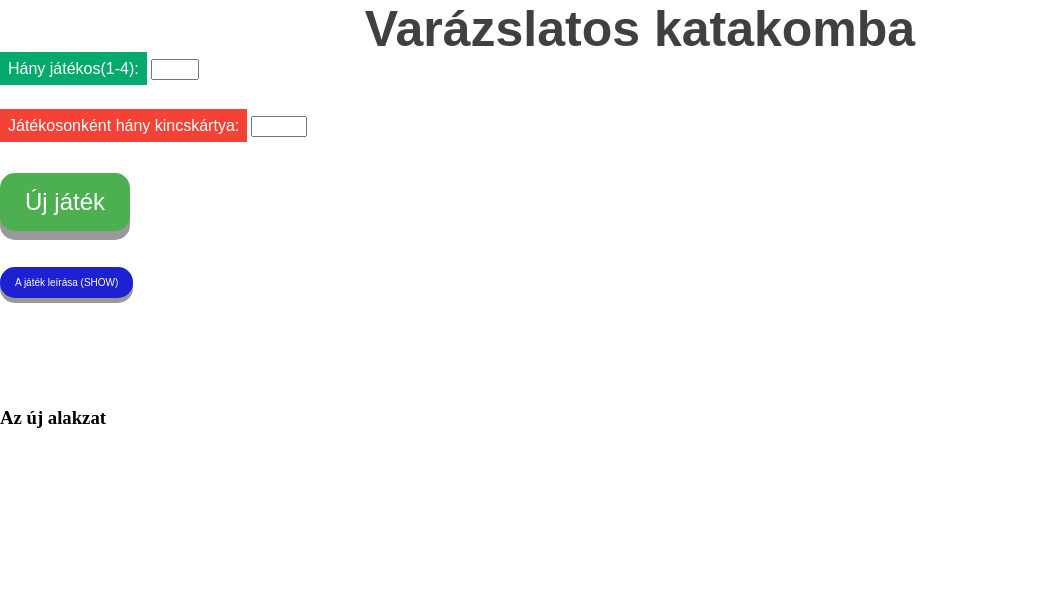
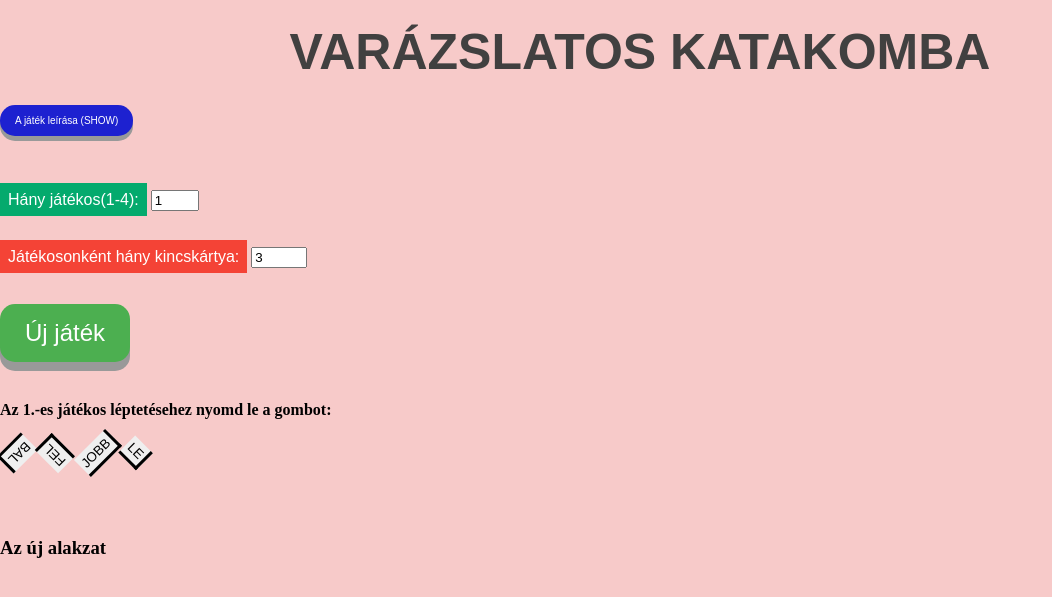
Before and after one commit to thebird97/UniWebprogramming, a PHP site: page / in a window 1280 px wide. Shown: the top 597 px of the page, without its empty margins (0-1052 px from the left). Run offline with PHP 8.4, Linux system fonts and the light colour scheme.

Commit message:
added multiple player

```diff
--- a/JSAssignment/index.html
+++ b/JSAssignment/index.html
@@ -3,34 +3,42 @@
 <head>
     <meta charset="UTF-8">
     <link rel="stylesheet" href="style.css">
-    <title>Varázslatos katakomba</title>
+
 </head>
 <body>
 <h1>Varázslatos katakomba</h1>
-<label for="playernumber" class="label success">Hány játékos(1-4):</label>
-<input type="number" id="playernumber" name="playernumber"
-       min="1" max="4">
-<br>
-<br>
-<br>
-
-<label for="treasurechest" class="label danger">Játékosonként hány kincskártya:</label>
-<input type="number" id="treasurechest" name="treasurechest"
-       min="1" max="24">
-
-<br>
-<br>
-<br>
-<input type="button" id="start" value="Új játék">
-<br>
-<br>
-<br>
 <input type="button" id="description" value="A játék leírása (SHOW)">
 <div class="description_div">
 
 </div>
 
 <br>
+<br>
+<br>
+
+<label for="playernumber" class="label success">Hány játékos(1-4):</label>
+<input type="number" id="playernumber" name="playernumber"
+       min="1" max="4" value="1">
+<br>
+<br>
+<br>
+<label for="treasurechest" class="label danger">Játékosonként hány kincskártya:</label>
+<input type="number" id="treasurechest" name="treasurechest"
+       min="1" max="24" value="3">
+
+<br>
+<br>
+<br>
+<input type="button"  id="start"  value="Új játék">
+<br>
+<br>
+<h4>Az 1.-es játékos léptetésehez nyomd le a gombot:</h4>
+<input type="button" id="left"  class="arrow left" value="BAL">
+<input type="button" id="up" class="arrow up" value="FEL">
+<input type="button" id="right" class="arrow right" value="JOBB">
+<input type="button" id="down" class="arrow down" value="LE">
+
+
 <br>
 <br>
 <div class="gametable">
@@ -44,7 +52,6 @@
 </div>
 
 
-
 <script src="script.js"></script>
 </body>
 </html>
--- a/JSAssignment/script.js
+++ b/JSAssignment/script.js
@@ -623,26 +623,61 @@ function generate_treasure() {
 
      */
     //3 kincs felhelyzése
+    /*
     for (let i = 0; i <= 3; i++) {
         let treasureX = Math.floor(Math.random() * 6) + 2;
         let treasureY = Math.floor(Math.random() * 6) + 2;
-        let cellID = "ROOM" + treasureX + treasureY;
+
         matrix[treasureX][treasureY].set_isTREASURE_IN(true);
-        document.getElementById(cellID).setAttribute('img/src', matrix[treasureX][treasureY].getImage());
-            //matrix[treasureX][treasureY].getImage();
+        let selectors = "#ROOM" + treasureX + treasureY + "> img";
 
-        console.log("ssrccc " + document.getElementById(cellID).src);
-        console.log(matrix[treasureX][treasureY].get_isTREASURE_IN());
-        console.log(matrix[treasureX][treasureY].getImage());
-        console.log("kincs adva a + " + cellID);
+        let cellquery = document.querySelector(selectors);
+        console.log(cellquery);
+        cellquery.setAttribute('src', matrix[treasureX][treasureY].getImage());
+
+
     }
 
+     */
+
+//treasurepice db  kincs felhelyzése
+
+    for (let i = 0; i <= parseInt(treasurePiece.value); i++) {
+        let treasureX = Math.floor(Math.random() * 6) + 2;
+        let treasureY = Math.floor(Math.random() * 6) + 2;
+
+        matrix[treasureX][treasureY].set_isTREASURE_IN(true);
+        let selectors = "#ROOM" + treasureX + treasureY + "> img";
+
+        let cellquery = document.querySelector(selectors);
+        cellquery.setAttribute('src', matrix[treasureX][treasureY].getImage());
+
+
+    }
 
 
 }
 
 function spawn_player() {
-    ///Játéktér: A rácsra fel van helyezve legalább 1 játékos figurája (0,5 pont)
+///Játéktér: A rácsra fel van helyezve legalább 1 játékos figurája (0,5 pont)
+
+
+    for (let i = 0; i < parseInt(playerPiece.value); i++) {
+        let playerX = Math.floor(Math.random() * 7) + 1;
+        let playerY = Math.floor(Math.random() * 7) + 1;
+        while (matrix[playerX][playerY].get_isTREASURE_IN() === true) {
+            let playerX = Math.floor(Math.random() * 7) + 1;
+            let playerY = Math.floor(Math.random() * 7) + 1;
+
+        }
+
+        matrix[playerX][playerY].set_isPLAYER_IN(true);
+        let selectors = "#ROOM" + playerX + playerY + "> img";
+
+        let cellquery = document.querySelector(selectors);
+        cellquery.setAttribute('src', matrix[playerX][playerY].getImage());
+    }
+
 }
 
 //////////CONSTANTS:
@@ -651,10 +686,17 @@ const text = readTextFile("description.txt");
 const startButton = document.querySelector("#start");
 const descriptionButton = document.querySelector("#description");
 const gametablediv = document.querySelector(".gametable");
+const treasurePiece = document.querySelector("#treasurechest");
+const playerPiece = document.querySelector("#playernumber");
+
+const leftButton = document.querySelector("#left");
+const upButton = document.querySelector("#up");
+const rightButton = document.querySelector("#right");
+const downButton = document.querySelector("#down");
 
 
 function startGame() {
-    //table.style.display = "block";
+//table.style.display = "block";
     gametablediv.innerHTML = "";
 
     curve_counter = 0;
@@ -662,45 +704,11 @@ function startGame() {
     straight_counter = 0;
 
     generate_table_without_player_and_treasure();
-   //generate_treasure();
- //   spawn_player();
-
-
-    let cellid = document.querySelector("#ROOM11");
-    let cellchild = cellid.childNodes;
-    console.log(cellid.getAttribute('id'));
-    console.log(cellchild);
-    for(let value of cellchild.values()) {
-        console.log(value);
-    }
-
-
-
-
-/*
-
-    let getAllImages = document.getElementsByTagName('img');
-    console.log(getAllImages)
-    for (let i = 0; i < getAllImages.length; i++) {
-        (function(x) {
-            getAllImages[x].addEventListener('click', function() {
-
-                alert(this.getAttribute('src'))
-                this.setAttribute('src', '01T.png')
-
-
-            })
-
-
-        }(i))
-   }
-*/
-
-
+    generate_treasure(treasurePiece);
+    spawn_player();
 
 
 }
-
 
 
 function showDescription() {
@@ -723,6 +731,28 @@ function showDescription() {
 
 }
 
+function left_click() {
+    console.log("left_click");
+}
+
+function up_click() {
+    console.log("up_click");
+}
+
+function right_click() {
+    console.log("right_click");
+}
+
+function down_click() {
+    console.log("down_click");
+}
+
+///EVEENT LISTENERS
+
 
 startButton.addEventListener('click', startGame);
 descriptionButton.addEventListener('click', showDescription);
+leftButton.addEventListener('click', left_click);
+upButton.addEventListener('click', up_click);
+rightButton.addEventListener('click', right_click);
+downButton.addEventListener('click', down_click);
--- a/JSAssignment/style.css
+++ b/JSAssignment/style.css
@@ -1,29 +1,59 @@
-/*
-table {
-    width: 90% ;
-    border-top: 1px solid black;
+.arrow {
+    border: solid black;
+    border-width: 0 3px 3px 0;
+    display: inline-block;
+    padding: 3px;
+}
+
+.right {
+    transform: rotate(-45deg);
+    -webkit-transform: rotate(-45deg);
+}
+
+.left {
+    transform: rotate(135deg);
+    -webkit-transform: rotate(135deg);
+}
+
+.up {
+    transform: rotate(-135deg);
+    -webkit-transform: rotate(-135deg);
+}
+
+.down {
+    transform: rotate(45deg);
+    -webkit-transform: rotate(45deg);
 }
 
 
-img {
-    width: 100%;
-    display: block;
+h1 {
+    color: #111;
+    font-family: 'Open Sans Condensed', sans-serif;
+    font-size: 64px;
+    font-weight: 700;
+    line-height: 64px;
+    margin: 0 0 0;
+    padding: 20px 30px;
+    text-align: center;
+    text-transform: uppercase;
 }
 
-html {
-    height: 100%;
-    display: flex;
-
-}
-*/
 
 .label {
     color: white;
     padding: 8px;
 }
 
-.success {background-color: #04AA6D;} /* Green */
-.danger {background-color: #f44336;} /* Red */
+.success {
+    background-color: #04AA6D;
+}
+
+/* Green */
+.danger {
+    background-color: #f44336;
+}
+
+/* Red */
 
 h1 {
     color: #414040;
@@ -34,6 +64,7 @@ h1 {
     margin-bottom: 1px;
     text-align: center;
 }
+
 label {
     font-family: arial, sans-serif;
 }
@@ -44,10 +75,9 @@ p {
 
 body {
     margin: auto;
+    background-color: RGB(247, 202, 201);
 
 }
-
-
 
 
 #start {
@@ -65,14 +95,15 @@ body {
     box-shadow: 0 9px #999;
 }
 
- #start:hover {background-color: #3e8e41}
+#start:hover {
+    background-color: #3e8e41
+}
 
 #start:active {
     background-color: #3e8e41;
     box-shadow: 0 5px #666;
     transform: translateY(4px);
 }
-
 
 
 #description {
```
Lines whose indentation alone changed are shown as unchanged.
